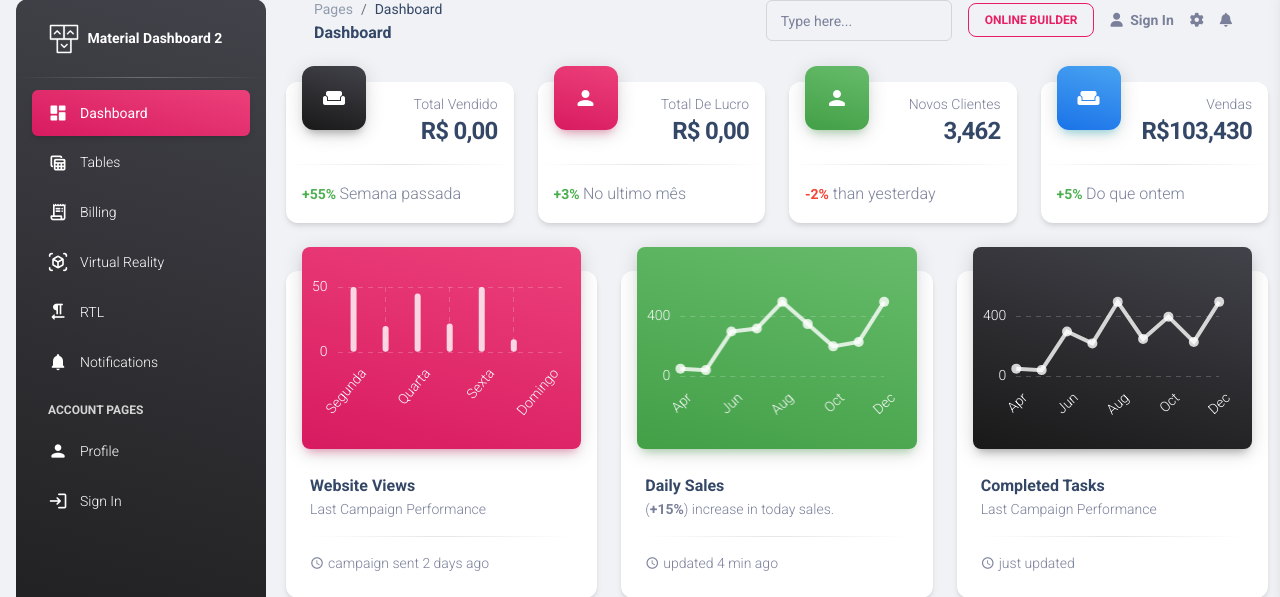
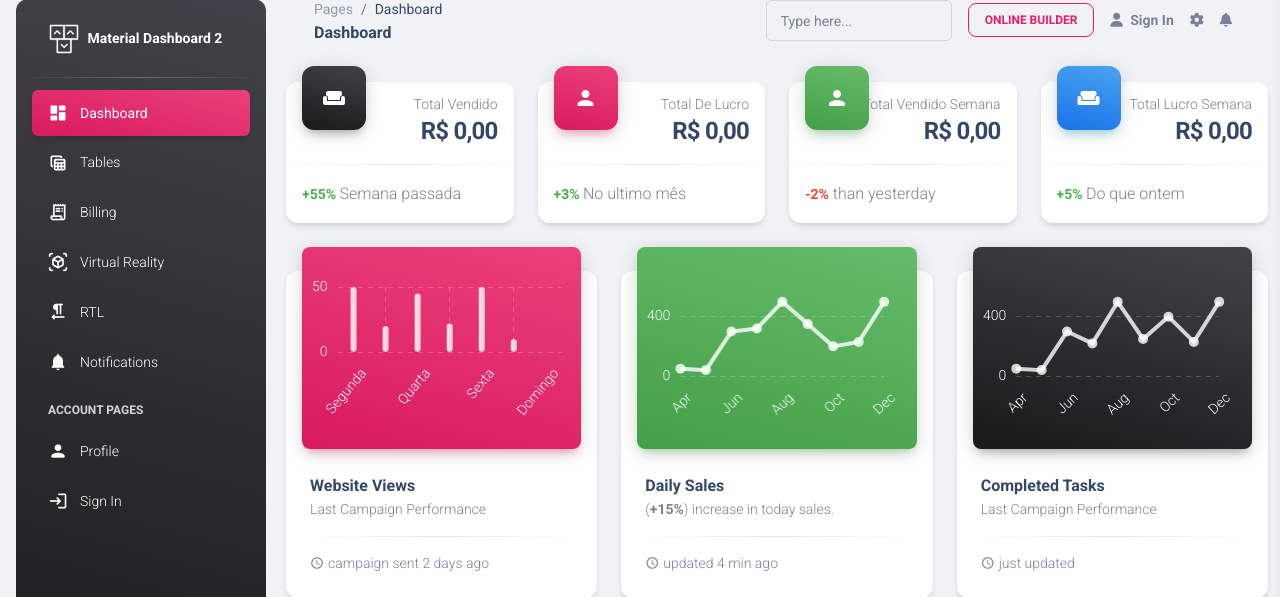
Before and after one commit to AXS05000/projeto-vendas, a Django app: page /dashboard/ in a window 1280 px wide. Shown: the part 17-614 px from the top of the page. Run offline with Django 4.2, Linux system fonts and the light colour scheme; data that the repository does not hold is empty; some libraries are stand-ins or nearby versions.

Commit message:
V - 20-02-2023 15:11

```diff
--- a/core/views.py
+++ b/core/views.py
@@ -3,8 +3,10 @@ import datetime
 from django import forms
 from django.contrib import messages
 from django.db.models import F, FloatField, Q, Sum
+from django.db.models.functions import ExtractMonth
 from django.shortcuts import redirect, render
 from django.urls import reverse_lazy
+from django.utils import timezone
 from django.views.generic import CreateView, DeleteView, ListView, UpdateView
 
 from .forms import VendaModelForm
@@ -87,19 +89,19 @@ class DashListView(ListView):
 
     def get_context_data(self, **kwargs):
         context = super().get_context_data(**kwargs)
+
+        # Total de vendas
         v2 = Venda.objects.all()
-
         context['v2'] = v2
-
         total_vendas2 = v2.annotate(
             total_value=Sum(
                 F('produto__preco_de_venda') * F('quantidade_vendida'),
                 output_field=FloatField()
             )
         ).aggregate(total=Sum('total_value'))['total'] or 0
-
         context['total_vendas2'] = total_vendas2
 
+        # Total de lucros
         total_de_lucros2 = v2.annotate(
             total_lucro=Sum(
                 (F('produto__preco_de_venda') * F('quantidade_vendida')) -
@@ -107,8 +109,29 @@ class DashListView(ListView):
                 output_field=FloatField()
             )
         ).aggregate(total=Sum('total_lucro'))['total'] or 0
+        context['total_de_lucros2'] = total_de_lucros2
 
-        context['total_de_lucros2'] = total_de_lucros2
+        # Total de vendas na semana atual
+        semana_atual = timezone.now().isocalendar()[
+            1]  # número da semana atual
+        total_vendas_semana_atual = v2.filter(data_da_venda__week=semana_atual).aggregate(
+            total=Sum(F('produto__preco_de_venda') * F('quantidade_vendida'), output_field=FloatField()))['total'] or 0
+        context['total_vendas_semana_atual'] = total_vendas_semana_atual
+
+        total_lucro_semana_atual = v2.filter(data_da_venda__week=semana_atual).aggregate(
+            total=Sum((F('produto__preco_de_venda') * F('quantidade_vendida')) -
+                      (F('produto__preco_de_compra') * F('quantidade_vendida')), output_field=FloatField()))['total'] or 0
+        context['total_lucro_semana_atual'] = total_lucro_semana_atual
+
+        mes_atual = timezone.now().month
+        total_vendas_mes_atual = v2.filter(data_da_venda__month=mes_atual).aggregate(
+            total=Sum(F('produto__preco_de_venda') * F('quantidade_vendida'), output_field=FloatField()))['total'] or 0
+        context['total_vendas_mes_atual'] = total_vendas_mes_atual
+
+        total_lucro_mes_atual = v2.filter(data_da_venda__month=mes_atual).aggregate(
+            total=Sum((F('produto__preco_de_venda') * F('quantidade_vendida')) -
+                      (F('produto__preco_de_compra') * F('quantidade_vendida')), output_field=FloatField()))['total'] or 0
+        context['total_lucro_mes_atual'] = total_lucro_mes_atual
 
         return context
 
--- a/templates/pages/dashboard.html
+++ b/templates/pages/dashboard.html
@@ -249,7 +249,7 @@
               </div>
               <div class="text-end pt-1">
                 <p class="text-sm mb-0 text-capitalize">Total Vendido</p>
-                <h4 class="mb-0">R$ {{ total_vendas2|floatformat:2 }}</h4>
+                <h4 class="mb-0">R$ {{ total_vendas_mes_atual|floatformat:2 }}</h4>
               </div>
             </div>
             <hr class="dark horizontal my-0">
@@ -266,7 +266,7 @@
               </div>
               <div class="text-end pt-1">
                 <p class="text-sm mb-0 text-capitalize">Total de Lucro</p>
-                <h4 class="mb-0">R$ {{ total_de_lucros2|floatformat:2 }}</h4>
+                <h4 class="mb-0">R$ {{ total_lucro_mes_atual|floatformat:2 }}</h4>
               </div>
             </div>
             <hr class="dark horizontal my-0">
@@ -282,8 +282,8 @@
                 <i class="material-icons opacity-10">person</i>
               </div>
               <div class="text-end pt-1">
-                <p class="text-sm mb-0 text-capitalize">Novos Clientes</p>
-                <h4 class="mb-0">3,462</h4>
+                <p class="text-sm mb-0 text-capitalize">Total Vendido Semana</p>
+                <h4 class="mb-0">R$ {{  total_vendas_semana_atual|floatformat:2 }}</h4>
               </div>
             </div>
             <hr class="dark horizontal my-0">
@@ -299,8 +299,8 @@
                 <i class="material-icons opacity-10">weekend</i>
               </div>
               <div class="text-end pt-1">
-                <p class="text-sm mb-0 text-capitalize">Vendas</p>
-                <h4 class="mb-0">R$103,430</h4>
+                <p class="text-sm mb-0 text-capitalize">Total Lucro Semana</p>
+                <h4 class="mb-0">R$ {{ total_lucro_semana_atual|floatformat:2 }}</h4>
               </div>
             </div>
             <hr class="dark horizontal my-0">
```
